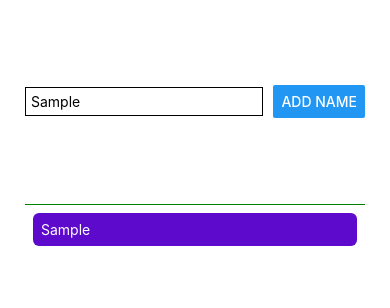
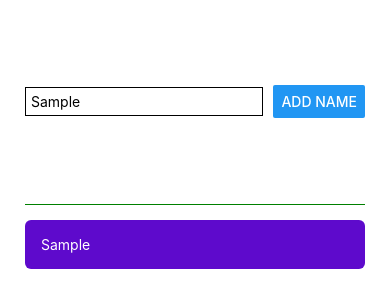
Before and after one commit to jerun276/AwesomeProject, a React Native app: screen / in a window 390 px wide. Both pictures are taken after typing "Sample" into the empty fields and a click on the button "ADD NAME". Shown: the top 308 px of the page. Built offline with nearby package versions, Linux system fonts and the light colour scheme.

Commit message:
Using Pressable Components

```diff
--- a/App.js
+++ b/App.js
@@ -1,5 +1,5 @@
 import { useState } from 'react';
-import { Button, ScrollView, StyleSheet, Text, TextInput, View, FlatList } from 'react-native';
+import { StyleSheet, View, FlatList } from 'react-native';
 import NameItem from './NameItem';
 import NameInput from './NameInput';
 
@@ -12,14 +12,19 @@ export default function App() {
     setNames((currentNames) => [...currentNames, nameText])
   }
 
+  function deleteItem(index) {
+    const newNames = names.filter((el, i) => i != index)
+    setNames(newNames);
+  }
+
   return (
     <View style={styles.appContainer}>
-      <NameInput onAddName={addNameHandler}/>
+      <NameInput onAddName={addNameHandler} />
       <View style={styles.listContainer}>
         <FlatList
           data={names}
           renderItem={(nameData) => {
-            return <NameItem text={nameData.item}/>
+            return <NameItem text={nameData.item} onDelete={() => deleteItem(nameData.index)} />
           }
           }
         />
--- a/NameItem.js
+++ b/NameItem.js
@@ -1,23 +1,34 @@
-import { StyleSheet, View, Text } from "react-native";
+import { StyleSheet, View, Text, Pressable } from "react-native";
 
 function NameItem(props) {
     return (
+
         <View style={styles.nameItem}>
-            <Text style={styles.nameText}>{props.text}</Text>
+            <Pressable
+                onPress={props.onDelete}
+                // android_ripple={{color: '#210466'}}
+                style={({pressed}) => pressed && styles.pressedItem}
+            >
+                <Text style={styles.nameText}>{props.text}</Text>
+            </Pressable>
         </View>
     )
 }
 
 const styles = StyleSheet.create({
     nameItem: {
-        margin: 8,
-        padding: 8,
+        marginTop: 15,
         borderRadius: 6,
         backgroundColor: "#5e0acc",
         color: 'white',
     },
     nameText: {
+        margin: 8,
+        padding: 8,
         color: 'white',
+    },
+    pressedItem:{
+        opacity: 0.5,
     },
 })
 
```
